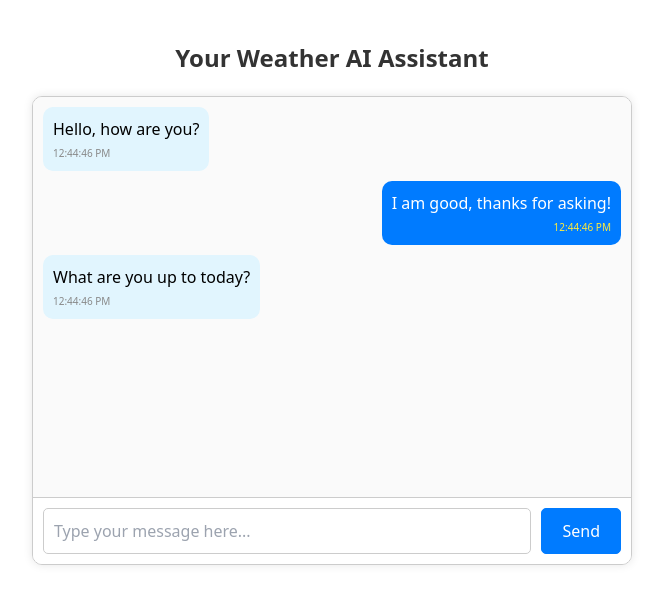
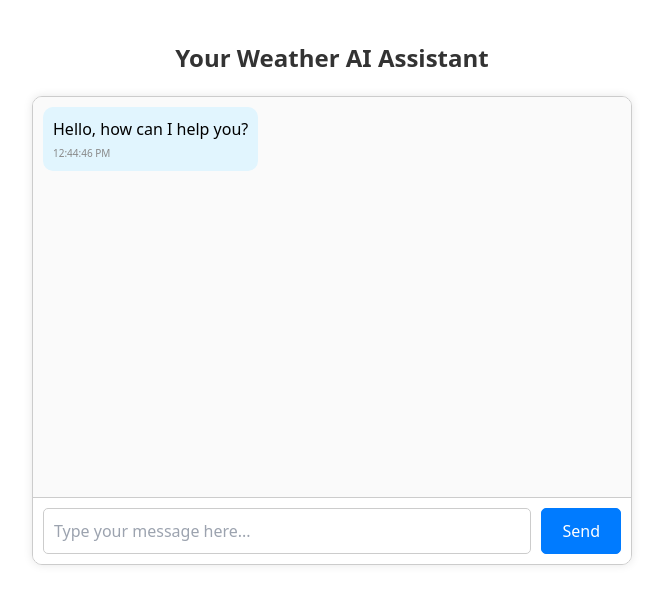
Before and after one commit to abhikant12/HWI-team11-frontend, a React (Create React App) app: page /chat in a window 1280 px wide. Shown: the top 604 px of the page, without its empty margins (308-971 px from the left). Built offline with nearby package versions, Linux system fonts and the light colour scheme.

Commit message:
Added graph feature and impacts through llm

```diff
--- a/src/components/Graph.jsx
+++ b/src/components/Graph.jsx
@@ -17,6 +17,7 @@ const GraphComponent = () => {
   const fetchData = async () => {
     try {
        const {latitude, longitude} = coor;
+       console.log(coor);
        const response = await fetch(`http://localhost:4000/api/v1/floodprobaility/riverdata?latitude=${latitude}&longitude=${longitude}`);
        const data = await response.json(); // Parse JSON response
       console.log(data); // Log data to inspect its structure
@@ -41,7 +42,7 @@ const GraphComponent = () => {
     labels: ['1st Day', '2nd Day', '3rd Day', '4th Day', '5th Day', '6th Day', '7th Day'],
     datasets: [
       {
-        label: 'Flood Level',
+        label: 'Water discharge (m3/s)',
         data: floodData,
         fill: false,
         borderColor: 'rgb(75, 192, 192)',
@@ -56,7 +57,7 @@ const GraphComponent = () => {
         beginAtZero: true,
         title: {
           display: true,
-          text: 'Flood Mark'
+          text: 'Water discharge (m3/s)'
         }
       },
       x: {
--- a/src/components/Searchcities.jsx
+++ b/src/components/Searchcities.jsx
@@ -48,11 +48,26 @@ const Searchcities = () => {
 
 
 
-const { saveData, globalData , savecoor} = useContext(GlobalStateContext);
+const { saveData, globalData, savecoor} = useContext(GlobalStateContext);
 
 const handleClick = async () => {
   if(selectedCity){
     try {
+
+
+      const response1 = await axios.get('http://localhost:4000/api/v1/floodprobaility/riverdata', {
+        params: {
+            latitude: selectedCity.latitude,
+            longitude: selectedCity.longitude
+        }
+      });
+
+
+      const response2 = await axios.get('http://localhost:4000/api/v1/floodprobaility/flooddata', {
+        params: {
+            city:selectedCity.city,
+        }
+      });
 
       // Make the GET request to the API
       const response = await axios.get('http://localhost:4000/api/v1/floodprobaility/weatherdata', {
@@ -62,26 +77,24 @@ const handleClick = async () => {
         }
       });
 
-      const response1 = await axios.get('http://localhost:4000/api/v1/floodprobaility/riverdata', {
-        params: {
-            latitude: selectedCity.latitude,
-            longitude: selectedCity.longitude
-        }
-      });
+      // const response1 = await axios.get('http://localhost:4000/api/v1/floodprobaility/riverdata', {
+      //   params: {
+      //       latitude: selectedCity.latitude,
+      //       longitude: selectedCity.longitude
+      //   }
+      // });
 
-      const response2 = await axios.get('http://localhost:4000/api/v1/floodprobaility/flooddata', {
-        params: {
-            city:selectedCity.city,
-        }
-      });
+
 
       const combinedData = {
         ...response.data,
         population_density_per_km2: selectedCity.population_density_per_km2,
         altitude : selectedCity.altitude,
-        //...response1.data,
+        ...response1.data,
         ...response2.data,
       };
+
+      console.log(combinedData);
 
 
       const severity = combinedData.Severity;
@@ -178,6 +191,7 @@ Advice for use of inputs: Use population density to assess the impact on human l
           longitude: selectedCity.longitude
         });
 
+
     } catch (error) {
       console.error('Failed to retrieve data:', error.response ? error.response.data : error.message);
     }
--- a/src/pages/chat.jsx
+++ b/src/pages/chat.jsx
@@ -3,9 +3,7 @@ import React, { useEffect, useRef, useState } from 'react';
 
 const ChatApp = () => {
   const [messages, setMessages] = useState([
-    { text: 'Hello, how are you?', isUser: false, timestamp: new Date().toLocaleTimeString() },
-    { text: 'I am good, thanks for asking!', isUser: true, timestamp: new Date().toLocaleTimeString() },
-    { text: 'What are you up to today?', isUser: false, timestamp: new Date().toLocaleTimeString() },
+    { text: 'Hello, how can I help you?', isUser: false, timestamp: new Date().toLocaleTimeString() },
   ]);
 
   const [newMessage, setNewMessage] = useState('');
```
